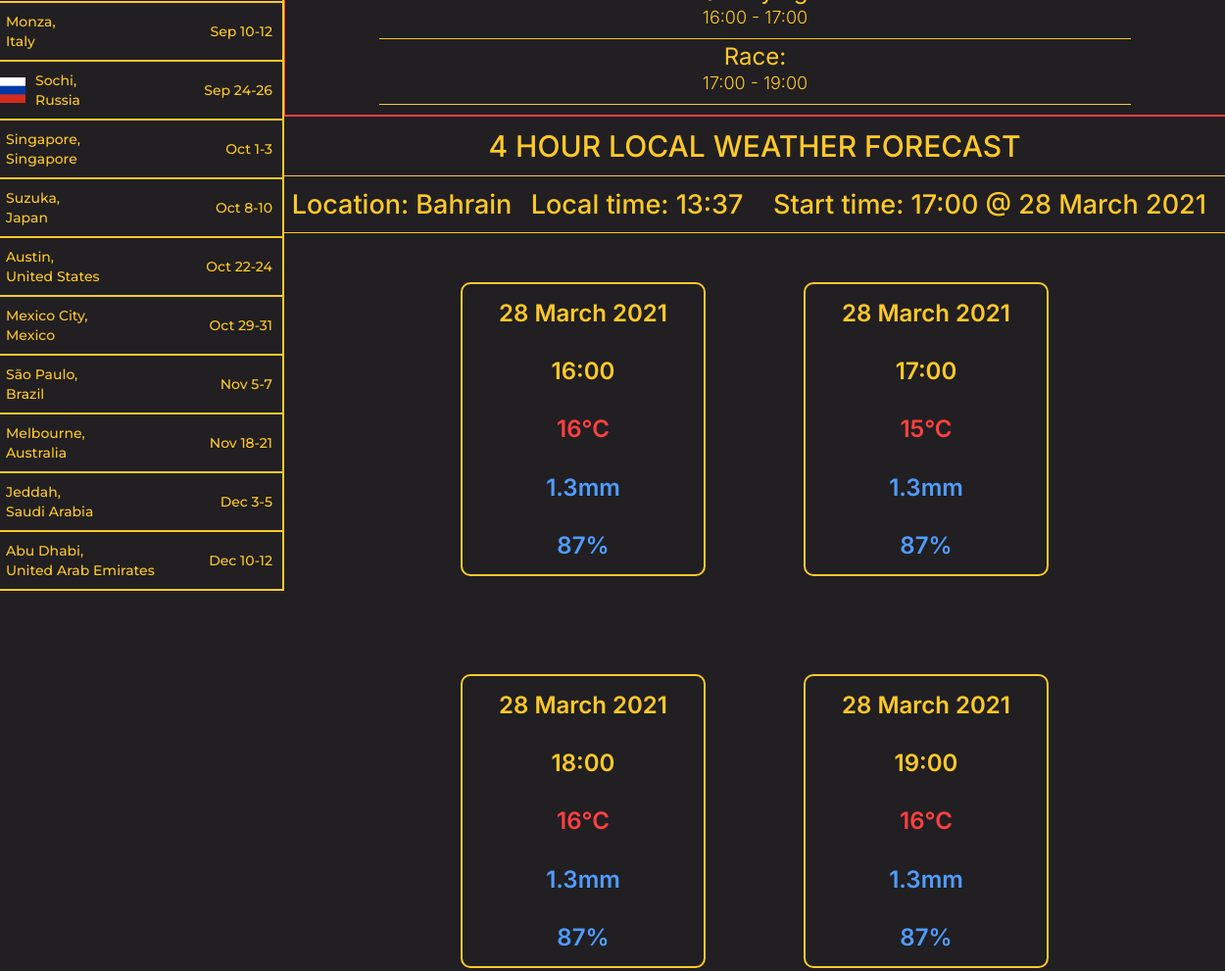
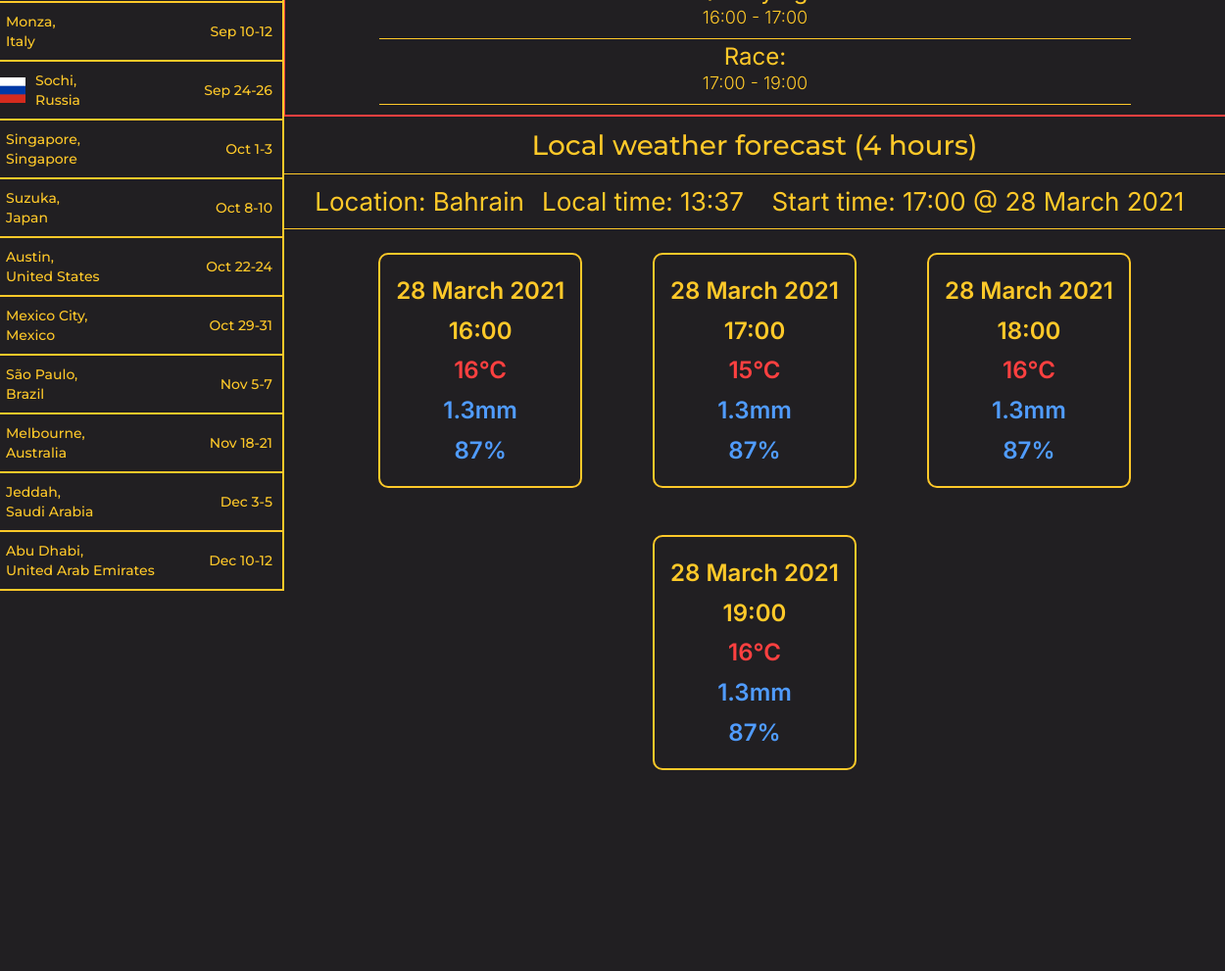
Before and after one commit to Code-Institute-Submissions/F1-weather-tracker, a plain HTML site: page index.html in a window 1280 px wide. Shown: the part 827-1818 px from the top of the page at 98% size, 30-1280 px from the left. After the commit the page ends 1637 px from the top, so only its background shows below. Drawn offline with Linux system fonts and the light colour scheme; no server answers.

Commit message:
style: re-styled the weather and location info container

```diff
--- a/assets/css/style.css
+++ b/assets/css/style.css
@@ -148,7 +148,7 @@ nav h1 {
   background: crimson;
   height: 40px;
   width: 120px;
-  border-radius: 10%;
+  border-radius: 10px;
   margin: 14px 20px 14px 20px;
   background: #ffc929;
   color: #211f22;
@@ -340,7 +340,6 @@ nav h1 {
   background: #211f22;
   display: flex;
   flex-direction: column;
-  /*min-height: 670px;*/ /* --- change later --- */
 }
 
 /* ----- weather title container ----- */
@@ -349,22 +348,20 @@ nav h1 {
   padding-bottom: 12px;
   padding-top: 12px;
   color: #ffc929;
-  flex: 1 0 10%;
+  flex: 1 0 14%;
   display: flex;
   align-items: center;
   justify-content: center;
   border-bottom: 1px solid #ffc929;
-  font-family: "Inter", sans-serif;
-  font-size: 3rem;
+  font-family: "Montserrat", sans-serif;
+  font-size: 2.8rem;
   font-weight: 500;
-  text-transform: uppercase;
 }
 
 /* ----- location info container ----- */
 
 .location__info__container {
-  padding-bottom: 12px;
-  padding-top: 12px;
+  padding: 12px 24px;
   flex-wrap: wrap;
   flex: 1 0 10%;
   display: flex;
@@ -389,8 +386,8 @@ nav h1 {
   align-items: center;
   justify-content: center;
   font-family: "Inter", sans-serif;
-  font-size: 2.7rem;
-  font-weight: 500;
+  font-size: 2.6rem;
+  font-weight: 400;
 }
 
 #local__time {
@@ -399,29 +396,28 @@ nav h1 {
   align-items: center;
   justify-content: center;
   font-family: "Inter", sans-serif;
-  font-size: 2.7rem;
-  font-weight: 500;
+  font-size: 2.6rem;
+  font-weight: 400;
 }
 
 /* ----- race start time container ----- */
 
 .start__time__container {
   height: 100%;
-  /*min-width: 490px;*/
   flex: 1 0 50%;
   display: flex;
   align-items: center;
   justify-content: center;
   font-family: "Inter", sans-serif;
-  font-size: 2.7rem;
-  font-weight: 500;
+  font-size: 2.6rem;
+  font-weight: 400;
 }
 
 /* ----- weather info container ----- */
 
 .weather__info__container {
   flex-wrap: wrap;
-  flex: 1 0 80%;
+  flex: 1 0 76%;
   display: flex;
   align-items: center;
   justify-content: center;
@@ -430,9 +426,10 @@ nav h1 {
 .weather__info {
   border-radius: 10px;
   border: 2px solid #ffc929;
-  margin: 50px;
-  height: 300px;
-  min-width: 250px;
+  margin: 24px 36px;
+  padding: 16px;
+  height: 240px;
+  width: auto;
   display: flex;
   align-items: center;
   flex-direction: column;
--- a/index.html
+++ b/index.html
@@ -272,7 +272,7 @@
             </div>
             <!-- Weather & location info -->
             <div class="weather__location__info__container weather__data__active">
-                <div class="weather__title__container">4 hour local weather forecast</div>
+                <div class="weather__title__container">Local weather forecast (4 hours)</div>
                 <div class="location__info__container">
                     <div class="location__time__container">
                         <div id="location">Location: Bahrain</div>
```
